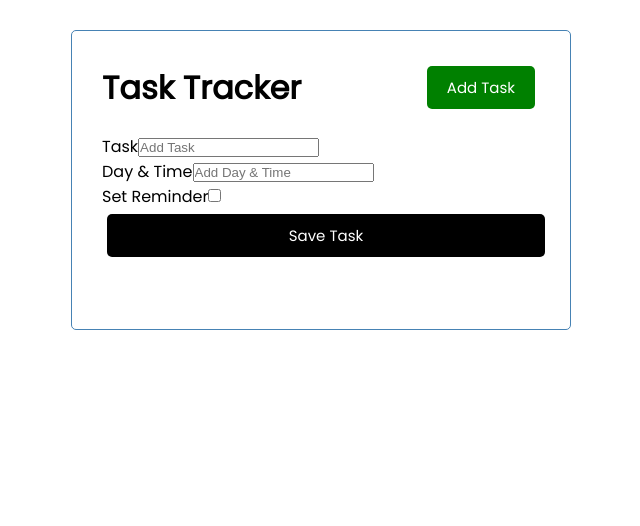
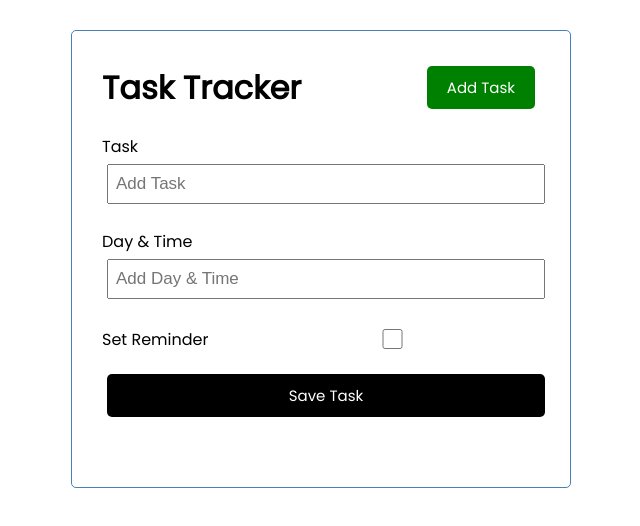
Before and after one commit to loretari/Task-Tracker, a Vue app in the folder frontend-main/: page / in a window 1280 px wide. Shown: the top 526 px of the page, without its empty margins (319-959 px from the left). Built offline with nearby package versions, Linux system fonts and the light colour scheme.

Commit message:
task tracker task_addTask2

```diff
--- a/frontend-main/src/App.vue
+++ b/frontend-main/src/App.vue
@@ -1,7 +1,7 @@
 <template>
 <div class="container">
  <Header title="Task Tracker"/>
-  <AddTask />
+  <AddTask @add-task="addTask" />
   <Tasks @toggle-reminder="toggleReminder" @delete-task='deleteTask'
          :tasks="tasks"/>
 
@@ -24,9 +24,13 @@
   data() {
     return {
       tasks: [],
+      showAddTask: false
     }
   },
   methods: {
+    addTask(task) {
+      this.tasks = [...this.tasks, task]
+    },
     deleteTask(id) {
       //console.log('task', id);
       if(confirm('Are you sure?')) {
--- a/frontend-main/src/components/AddTask.vue
+++ b/frontend-main/src/components/AddTask.vue
@@ -25,5 +25,74 @@
 <script>
 export default {
   name: 'AddTrack',
+  data() {
+    return {
+      text: '',
+      day: '',
+      reminder: false
+    }
+  },
+  methods: {
+    onSubmit(e) {
+      e.preventDefault()
+
+      if(!this.text) {
+        alert('Please add a task')
+        return
+      }
+
+      const newTask = {
+        id: Math.floor(Math.random() * 100000),
+        text: this.text,
+        day: this.day,
+        reminder: this.reminder
+      }
+
+//console.log(newTask)
+      this.$emit('add-task', newTask)
+
+      this.text = ''
+      this.day = ''
+      this.reminder = false
+    }
+  }
 }
 </script>
+
+<style scoped>
+
+.add-form {
+  margin-bottom: 40px
+}
+
+.form-control {
+  margin: 20px 0;
+}
+
+.form-control label {
+  display: block;
+}
+
+.form-control input {
+  width: 100%;
+  height: 40px;
+  margin: 5px;
+  padding: 3px 7px;
+  font-size: 17px;
+}
+
+.form-control-check {
+  display: flex;
+  align-items: center;
+  justify-content: space-between;
+}
+
+.form-control-check label {
+  flex: 1;
+}
+
+.form-control-check input {
+  flex: 2;
+  height: 20px;
+}
+</style>
```
